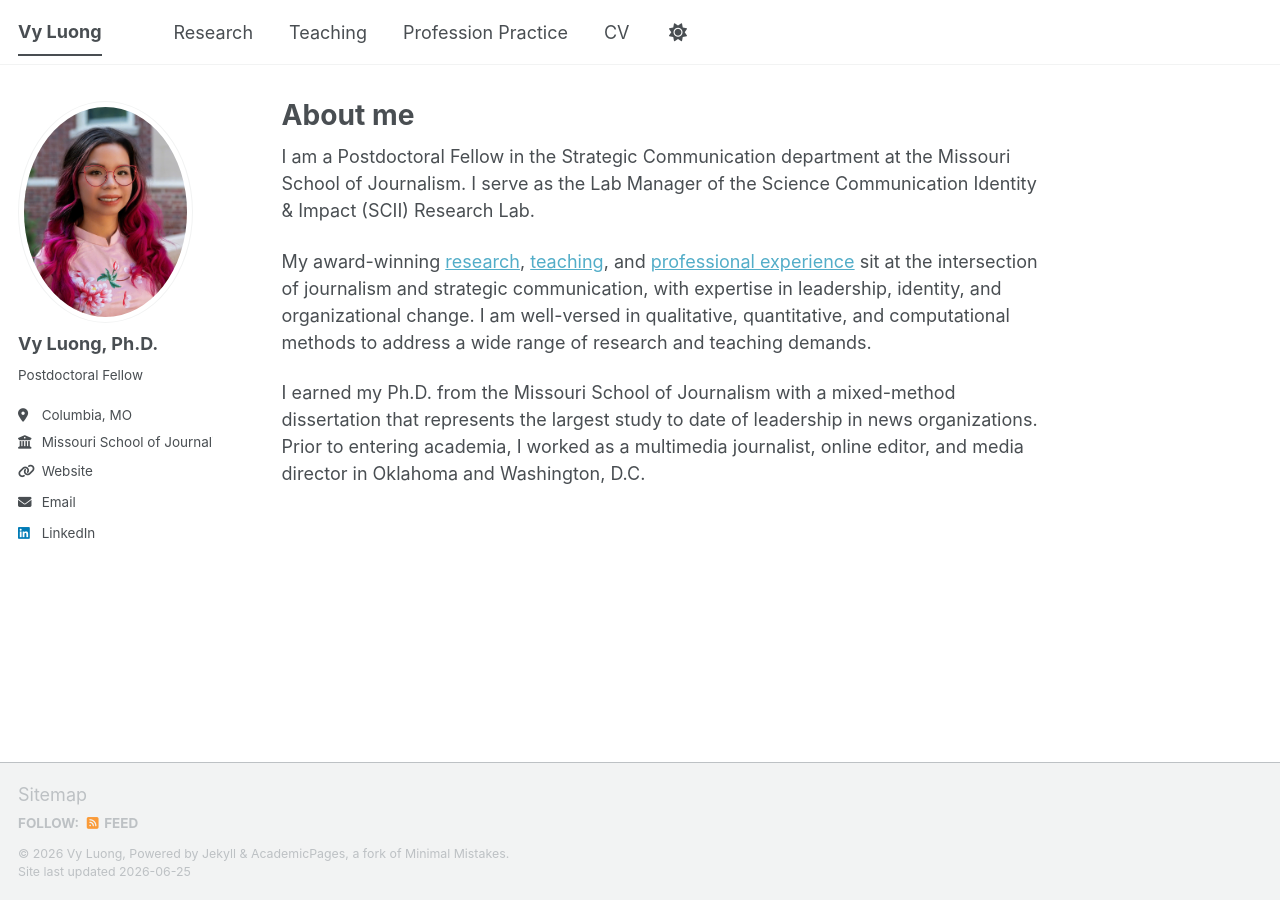
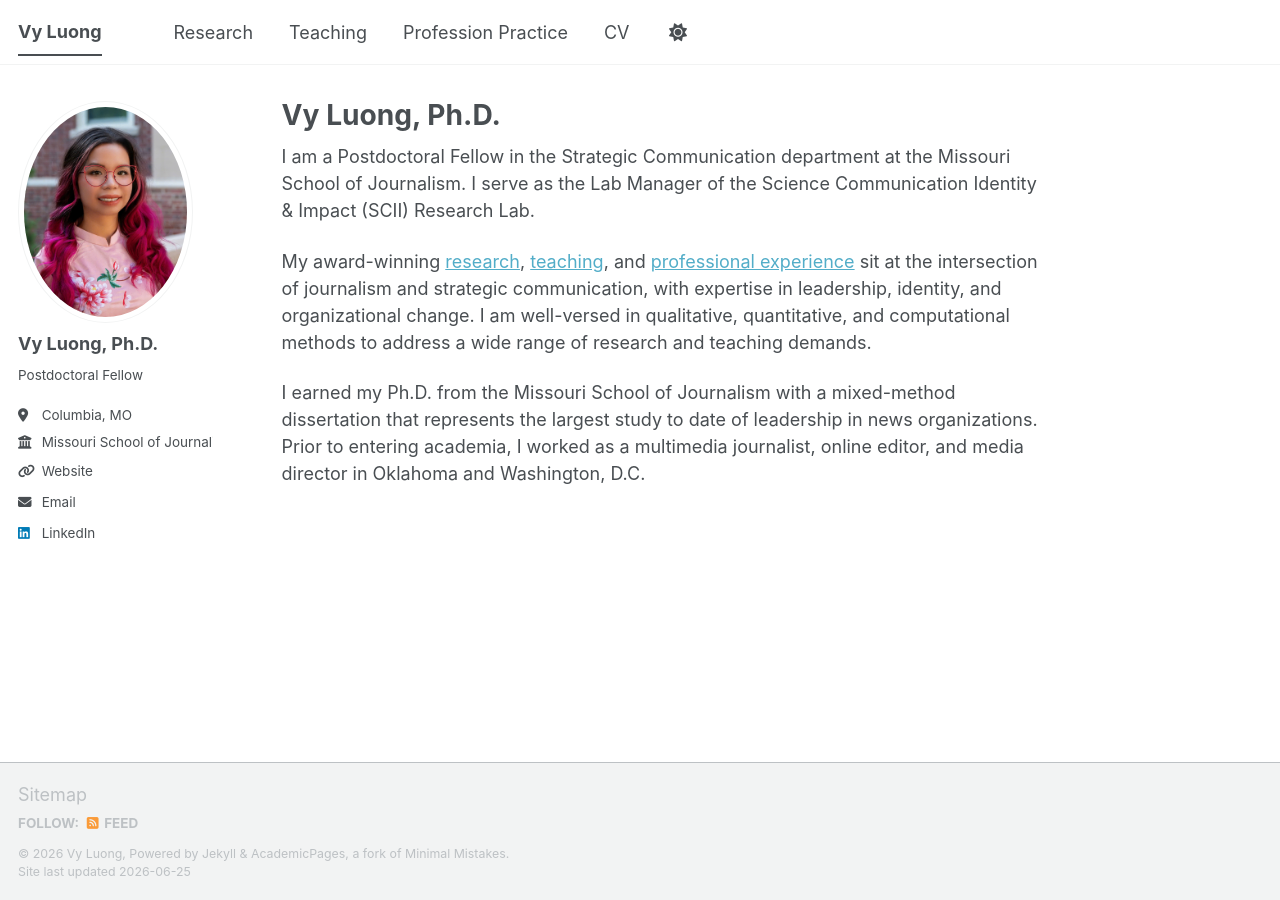
Before and after one commit to vyl236/vyl236.github.io, a Jekyll site: the page built from _pages/about.md, in a window 1280 px wide. Built offline with Jekyll 4.4.1, drawn with Linux system fonts in a browser that asks for light colours; a script bundle is joined from its source files by our own code; library files that are not in the unit come from our copies.

Commit message:
Update about.md

```diff
--- a/_pages/about.md
+++ b/_pages/about.md
@@ -1,6 +1,6 @@
 ---
 permalink: /
-title: "About me"
+title: "Vy Luong, Ph.D."
 author_profile: true
 redirect_from:
   - /about/
```
